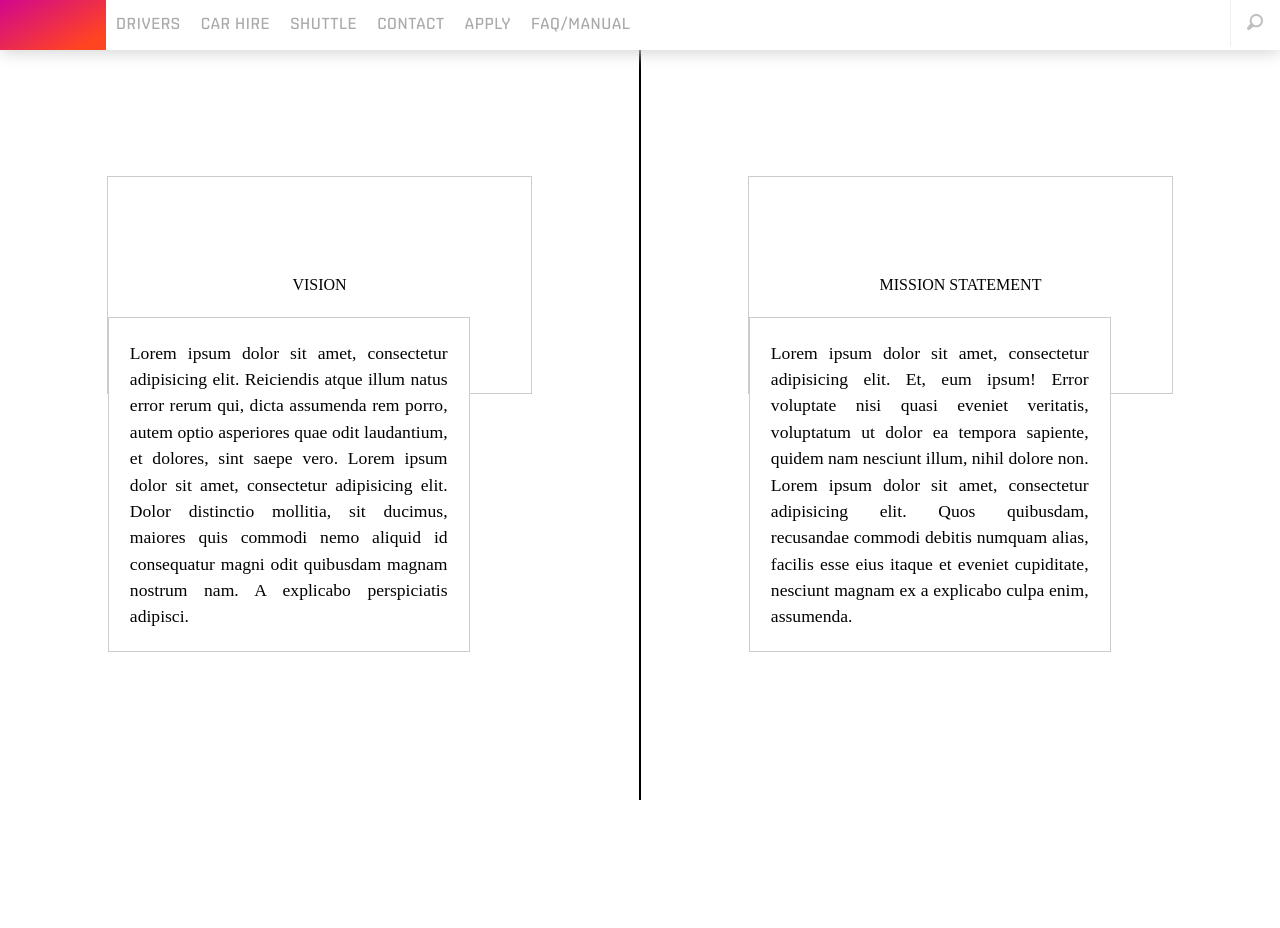
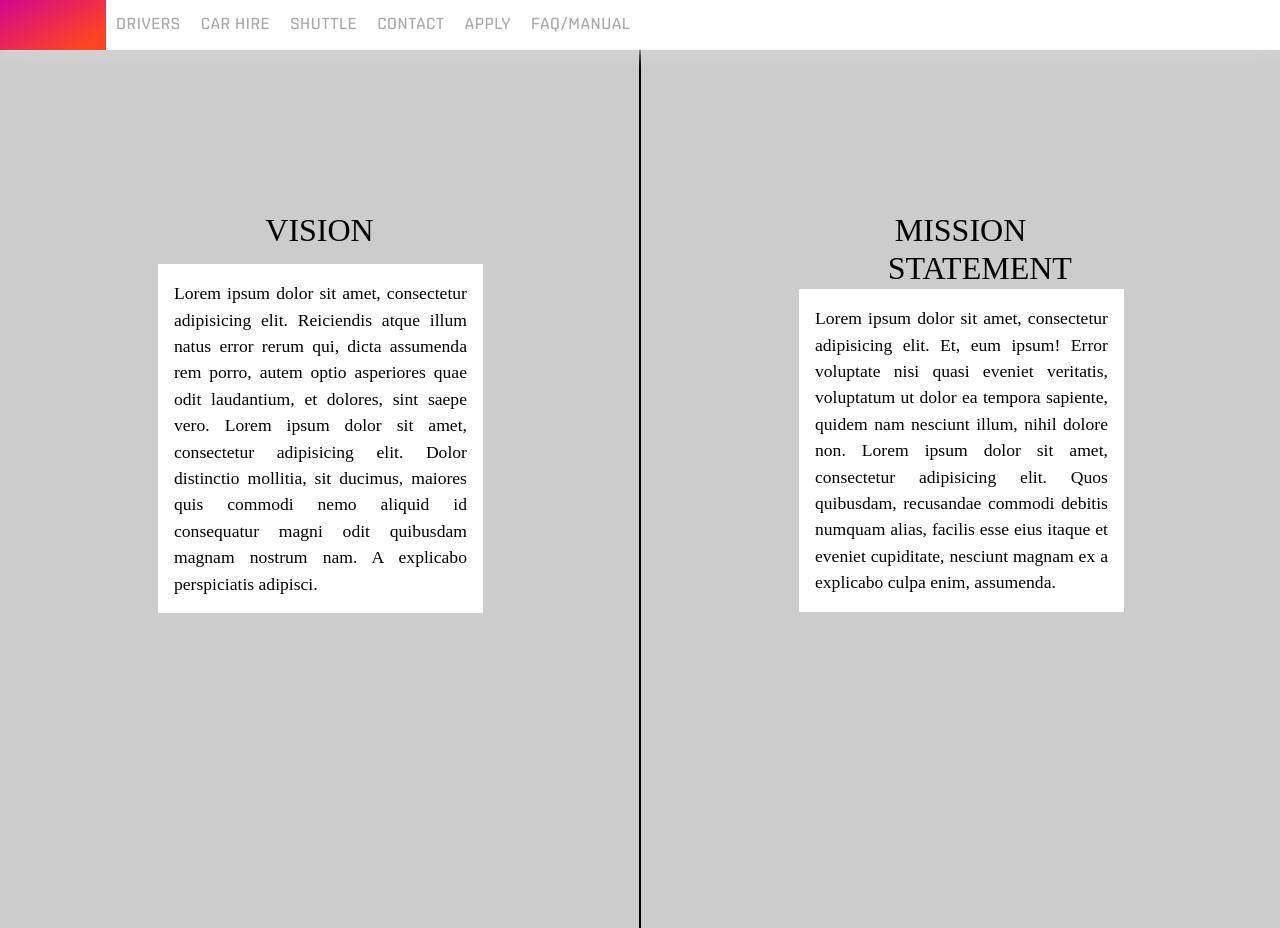
Before and after one commit to oluyoung/shuttl3r-django, a Django app: page / in a window 1280 px wide. Before the commit the page ends 800 px from the top, so only its background shows below. Run offline with Django 3.2, Linux system fonts and the light colour scheme.

Commit message:
Responsive index page

```diff
--- a/freehand/settings.py
+++ b/freehand/settings.py
@@ -28,7 +28,7 @@
 # SECURITY WARNING: don't run with debug turned on in production!
 DEBUG = config('DEBUG', default=False, cast=bool)
 
-ALLOWED_HOSTS = ['localhost', '127.0.0.1:8000', 'freehandng.herokuapp.com']
+ALLOWED_HOSTS = ['localhost', 'freehandng.herokuapp.com']
 
 
 # Application definition
--- a/freehand/static/css/pages-styles.css
+++ b/freehand/static/css/pages-styles.css
@@ -2,6 +2,51 @@
 	SYLESHEET FOR INDEX PAGE
 *********************************/
 
+#index-container {
+	align-items: center;
+}
+
+#index-container .aside div .title {
+}
+
+.aside div p {
+  margin: auto;
+}
+
+
+/**   MEDIA QUERIES
+**/
+
+/*
+small devices: 480px
+*/
+@media (min-width: 480px) {
+
+}
+
+/**   768PX   **/
+@media (min-width: 768px) {
+  #index-container {
+    flex-flow: column nowrap;
+    height: 100vh;
+  }
+
+  #index-container .aside {
+    padding: 10%;
+    background-color: #ccc;
+  }
+
+  #index-container .aside div .title {
+    font-size: 2em;
+  }
+
+  .aside div p {
+    font-size: 1.2em;
+  }
+}
+
+/**   1024px    **/
+@media (min-width: 1024px){
   html,
   body ,
   .container {
@@ -14,10 +59,8 @@
   }
 
   #index-container {
-	display: flex;
     flex-flow: row nowrap;
     justify-content: space-between;
-	align-items: center;
   }
 
   #index-container .aside {
@@ -35,22 +78,18 @@
 
   #index-container .aside div {
     position: relative;
-    top: 22%;
-    width: 35%;
+    top: 15%;
+    width: 38%;
     margin: auto;
-    padding: 100px;
+    padding: 90px;
     border: 1px solid #ccc;
-}
-
-#index-container .aside div .title {
-	text-align: center;
   }
 
   #index-container .aside div p {
     position: absolute;
     top: 65%;
     left: 0;
-    width: 75%;
+    width: 90%;
     margin: 0 auto;
     padding: 5%;
     background-color: #fff;
@@ -60,17 +99,37 @@
     line-height: 1.5;
   }
 
-
-
-/**		MEDIA QUERIES
-**/
-
-/**		768PX		**/
-@media (min-width: 768px) {
-	.container {}
 }
 
+@media (min-width: 1280px) {}
 
-/**		1024PX		**/
-@media (min-width: 1024px) {
+@media (min-width: 1600px){}
+
+/**/
+@media (max-width: 1023px) and (min-width: 768px){}
+
+/**/
+@media (max-width: 1024px) and (max-width: 768px) {}
+
+/**/
+@media (max-width: 1024px){}
+
+/**/
+@media (max-width: 767px){
+  #index-container {
+    flex-flow: column nowrap;
+    justify-content: space-around;
   }
+  .aside {
+    width: 90%;
+  }
+  .aside div {
+    margin-top: 5%;
+  }
+  .aside div p {
+    text-align: justify;
+    width: 90%;
+    margin: auto;
+  }
+
+}
--- a/freehand/static/css/style.css
+++ b/freehand/static/css/style.css
@@ -1,6 +1,10 @@
 @font-face {
     font-family: 'Shentox';
     src: url(../fonts/Shentox-Medium.ttf);
+}
+
+body {
+  line-height: 1.2;
 }
 
 /** OOP
@@ -19,6 +23,10 @@
 
 .text-align-center {
   text-align: center;
+}
+
+.text-align-justify {
+  text-align: justify;
 }
 
 .pos-rel {
@@ -369,13 +377,12 @@
   flex: 0 1 auto;
   -webkit-flex-flow: row wrap;
   flex-flow: row wrap;
-    justify-content: space-between;
+  /* justify-content: space-between; */
   margin: -8px;
 }
 
 .nav-mob-urow {
-    display: flex !important;
-    flex-flow: row nowrap;
+  flex-flow: column wrap;
 }
 
 /**   NAV
@@ -451,7 +458,6 @@
 }
 
 .nav-icons li {
-    border-left: 1px solid #EEE;
     float: left;
     height: 48px;
     width: 48px;
@@ -590,10 +596,10 @@
     -ms-transform: translateX(100%);
     -webkit-transform: translateX(100%);
     transform: translateX(100%);
-    background: -webkit-linear-gradient(left top,#C09,#F42 85%);
-    background: -moz-linear-gradient(bottom right,#C09,#F42 85%);
-    background: -o-linear-gradient(bottom right,#C09,#F42 85%);
-    background: linear-gradient(to bottom right,#c09,#f42 85%);
+    background: -webkit-linear-gradient(left top,#607D8B,#212121 85%);
+    background: -moz-linear-gradient(bottom right,#607D8B,#212121 85%);
+    background: -o-linear-gradient(bottom right,#607D8B,#212121 85%);
+    background: linear-gradient(to bottom right,#607D8B,#212121 85%);
     height: 100vh;
     left: 0;
     padding: 48px 20px;
@@ -618,7 +624,7 @@
 
 .nav-mob-follow {
     border-bottom: 1px solid rgba(255,255,255,.15);
-    margin: 0 -20px 2em;
+    /* margin: 0 -20px 2em; */
     padding: 0 20px 20px;
 }
 
@@ -778,4 +784,19 @@
 @media (max-width: 1024px){}
 
 /**/
-@media (max-width: 767px){}
+@media (max-width: 767px){
+  .nav-logo>a {
+    width: 100%;
+  }
+
+  nav .u-clear {
+    top: -14px;
+  }
+
+}
+
+@media (max-width: 343px){
+  nav .u-clear {
+    top: -32px;
+  }
+}
--- a/pages/templates/pages/base.html
+++ b/pages/templates/pages/base.html
@@ -38,11 +38,6 @@
 		</div>
 		<ul class="nav-icons">
 			<li>
-				<a href="#" id="search-open">
-					<i class="icon icon--search--dark"></i>
-				</a>
-			</li>
-			<li>
 				<a href="#" class="nav-mob-toggle" id="nav-mob-toggle">
 					<span></span>
 					<span></span>
@@ -52,14 +47,21 @@
 		</ul>
 	</div>
 	<div class="nav-mob">
-		<div class="nav-mob-content">
-			<ul class="nav-mob-follow"></ul>
+		<div class="nav-mob-content flex row-nowrap just-around">
 			<div class="u-row nav-mob-urow">
-				<h5></h5>
-				<h5></h5>
-				<h5></h5>
-				<h5></h5>
-			</div>
+        <h5>Drivers</h5>
+        <h5>Car Hire</h5>
+        <h5>Shuttle</h5>
+        <h5>Contact</h5>
+        <h5>Apply</h5>
+        <h5>FAQ/Manual</h5>
+      </div>
+
+      <ul class="nav-mob-follow">
+				<li>Facebook</li>
+        <li></li>
+        <li></li>
+			</ul>
 		</div>
 	</div>
 </nav>
--- a/pages/templates/pages/index.html
+++ b/pages/templates/pages/index.html
@@ -6,18 +6,29 @@
 {% block title %}NG{% endblock %}
 
 {% block content %}
-<section class="container" id="index-container">
+<section class="container flex align-flex-center" id="index-container">
 	<div class="aside aside1">
 		<div>
-			<h2 class="title">VISION</h2>
-			<p>Lorem ipsum dolor sit amet, consectetur adipisicing elit. Reiciendis atque illum natus error rerum qui, dicta assumenda rem porro, autem optio asperiores quae odit laudantium, et dolores, sint saepe vero. Lorem ipsum dolor sit amet, consectetur adipisicing elit. Dolor distinctio mollitia, sit ducimus, maiores quis commodi nemo aliquid id consequatur magni odit quibusdam magnam nostrum nam. A explicabo perspiciatis adipisci.</p>
+			<h2 class="title text-align-center">VISION</h2>
+			<p class="text-align-justify">Lorem ipsum dolor sit amet, consectetur adipisicing elit. Reiciendis atque illum natus error rerum qui, dicta assumenda rem porro, autem optio asperiores quae odit laudantium, et dolores, sint saepe vero. Lorem ipsum dolor sit amet, consectetur adipisicing elit. Dolor distinctio mollitia, sit ducimus, maiores quis commodi nemo aliquid id consequatur magni odit quibusdam magnam nostrum nam. A explicabo perspiciatis adipisci.</p>
 		</div>
 	</div>
 	<div class="aside aside2">
 		<div>
-			<h2 class="title">MISSION STATEMENT</h2>
-			<p>Lorem ipsum dolor sit amet, consectetur adipisicing elit. Et, eum ipsum! Error voluptate nisi quasi eveniet veritatis, voluptatum ut dolor ea tempora sapiente, quidem nam nesciunt illum, nihil dolore non. Lorem ipsum dolor sit amet, consectetur adipisicing elit. Quos quibusdam, recusandae commodi debitis numquam alias, facilis esse eius itaque et eveniet cupiditate, nesciunt magnam ex a explicabo culpa enim, assumenda.</p>
+			<h2 class="title text-align-center">MISSION STATEMENT</h2>
+			<p class="text-align-justify">Lorem ipsum dolor sit amet, consectetur adipisicing elit. Et, eum ipsum! Error voluptate nisi quasi eveniet veritatis, voluptatum ut dolor ea tempora sapiente, quidem nam nesciunt illum, nihil dolore non. Lorem ipsum dolor sit amet, consectetur adipisicing elit. Quos quibusdam, recusandae commodi debitis numquam alias, facilis esse eius itaque et eveniet cupiditate, nesciunt magnam ex a explicabo culpa enim, assumenda.</p>
 		</div>
 	</div>
 </section>
+<section>
+<!--
+services
+. img, desc, links
+ - drivers
+ - car hire
+ - shuttle
+who we are
+footer
+ -->
+</section>
 {% endblock %}
```
Lines whose indentation alone changed are shown as unchanged.
